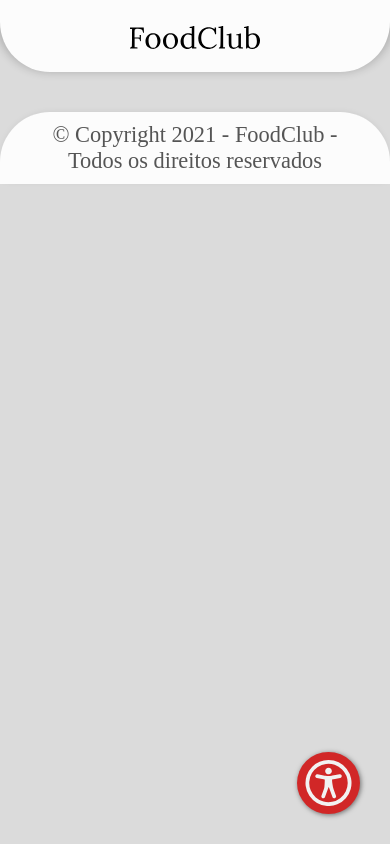
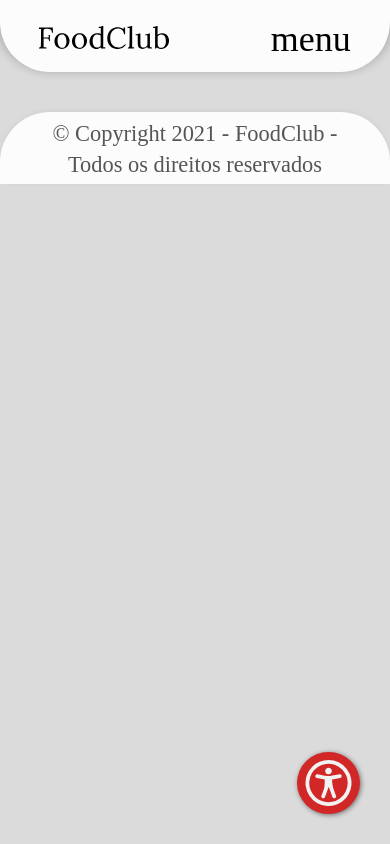
Before and after one commit to paulozaneripe/foodclub, a Nuxt app in the folder frontend/: page /login in a window 390 px wide. Built offline with nearby package versions, Linux system fonts and the light colour scheme.

Commit message:
Implementado responsividade do menu do cabeçalho

```diff
--- a/frontend/src/assets/styles/global.scss
+++ b/frontend/src/assets/styles/global.scss
@@ -43,6 +43,11 @@
 
 p {
     font-size: 1.2em;
+}
+
+a {
+    text-decoration: none;
+    color: unset;
 }
 
 img {
--- a/frontend/src/components/A11yMenu/A11yMenu.scss
+++ b/frontend/src/components/A11yMenu/A11yMenu.scss
@@ -1,17 +1,17 @@
-.a11y {
+#a11y-menu {
     position: fixed;
     bottom: 30px;
     right: 30px;
 }
 
-#menu {
+.content {
     position: absolute;
     bottom: 60px;
     right: 31px;
     width: 202px;
 }
 
-.open-dyslexic.giant-font #menu {
+.open-dyslexic.giant-font .content {
     width: 208px;
 }
 
@@ -62,12 +62,11 @@
     }
 }
 
-#a11y-menu {
+#a11y-button {
     width: 63px;
     display: flex;
     justify-content: center;
     align-items: center;
-    margin: auto;
     padding: 8px;
     border-radius: 50%;
     z-index: 999;
@@ -77,7 +76,7 @@
     box-shadow: 1px 1px 5px rgba(0, 0, 0, 0.5);
 }
 
-#a11y-menu img {
+#a11y-button img {
     width: 47px;
     height: 46px;
     filter: invert(95%);
--- a/frontend/src/components/A11yMenu/A11yMenu.vue
+++ b/frontend/src/components/A11yMenu/A11yMenu.vue
@@ -1,6 +1,6 @@
 <template>
-    <div class="a11y">
-        <div v-if="showA11yMenu" id="menu">
+    <div id="a11y-menu">
+        <div v-if="showA11yMenu" class="content">
             <ul>
                 <li>
                     <TheToggler
@@ -48,7 +48,7 @@
             <span class="arrow"></span>
         </div>
         <span
-            id="a11y-menu"
+            id="a11y-button"
             tabindex="0"
             role="button"
             :aria-pressed="showA11yMenu === false ? 'false' : 'true'"
@@ -64,5 +64,5 @@
     </div>
 </template>
 
-<script src="./A11yMenu.js"/>
+<script src="./A11yMenu.js" />
 <style lang="scss" src="./A11yMenu.scss" scoped />
--- a/frontend/src/components/SearchBar/SearchBar.scss
+++ b/frontend/src/components/SearchBar/SearchBar.scss
@@ -20,13 +20,13 @@
     }
 }
 
-.dark-mode .user-is-tabbing .search-bar input {
+.dark-mode .user-is-tabbing .search-bar{
     &:focus-within {
         outline: 1px solid white;
     }
 }
 
-.light-mode .user-is-tabbing .search-bar input {
+.light-mode .user-is-tabbing .search-bar {
     &:focus-within {
         outline: 1px solid black;
     }
@@ -39,7 +39,7 @@
     max-width: 1015px;
     width: 100%;
     height: 64px;
-    padding: 0 0 0 20px;
+    padding: 0 20px;
     border-radius: 50px;
     transition: background-color 200ms ease-in-out;
     box-shadow: 0 1px 5px 0px rgba(0, 0, 0, 0.1);
@@ -58,6 +58,7 @@
         border-radius: 0 50px 50px 0;
         border: none;
         font-size: 1.4em;
+        text-overflow: ellipsis;
         padding: 0 10px;
 
         &:focus {
--- a/frontend/src/components/SearchBar/SearchBar.vue
+++ b/frontend/src/components/SearchBar/SearchBar.vue
@@ -15,5 +15,4 @@
 </template>
 
 <script src="./SearchBar.js" />
-
 <style lang="scss" src="./SearchBar.scss" scoped />
--- a/frontend/src/components/TheFooter/TheFooter.scss
+++ b/frontend/src/components/TheFooter/TheFooter.scss
@@ -37,3 +37,10 @@
         }
     }
 }
+
+@media (max-width: 575.98px) {
+    #footer-description p {
+        line-height: 1.4em;
+        margin-bottom: -2px;
+    }
+}
--- a/frontend/src/components/TheHeader/TheHeader.js
+++ b/frontend/src/components/TheHeader/TheHeader.js
@@ -4,6 +4,11 @@
 export default Vue.extend({
     components: {
         TheToggler,
+    },
+    data() {
+        return {
+            showHeaderMenu: false,
+        };
     },
     head() {
         return {
@@ -15,4 +20,11 @@
             ],
         };
     },
+    methods: {
+        showMenu() {
+            this.showHeaderMenu
+                ? (this.showHeaderMenu = false)
+                : (this.showHeaderMenu = true);
+        },
+    }
 });
--- a/frontend/src/components/TheHeader/TheHeader.scss
+++ b/frontend/src/components/TheHeader/TheHeader.scss
@@ -22,10 +22,6 @@
 
     .links a {
         color: white;
-
-        &:last-of-type {
-            border: 1px solid white;
-        }
     }
 }
 
@@ -51,8 +47,17 @@
             justify-content: space-between;
             align-items: center;
 
+            .sandwich-menu {
+                display: none;
+            }
+        }
+    }
+}
+
+@media (min-width: 575.98px) {
+    header nav ul {
         .links {
-                display: flex;
+            display: flex !important;
             width: 100%;
 
             a {
@@ -73,6 +78,7 @@
                     background-color: $red;
                     padding: 11px 20px;
                     margin-right: 25px;
+
                     &:hover {
                         background-color: darken($red, 5%);
                     }
@@ -80,7 +86,7 @@
 
                 &:last-of-type {
                     background-color: transparent;
-                    }
+                    border: 1px solid white;
                 }
             }
         }
@@ -88,20 +94,67 @@
 }
 
 @media (max-width: 575.98px) {
+    .dark-mode {
+        .links, .arrow {
+            background-color: $dark-primary;
+        }
+    }
+
+    .light-mode {
+        .links, .arrow {
+            background-color: $light-primary;
+        }
+    }
+
+
     header {
         display: block;
         padding: 18px 0;
+
+        nav {
+            ul {
+                .links {
+                    position: absolute;
+                    top: 55px;
+                    right: 50px;
+                    padding: 20px;
+                    border-radius: 10px 0 10px 10px;
+                    font-size: 1.4em;
+                    display: grid;
+                    grid-template-columns: 1fr;
+                    box-shadow: 4px -5px 5px rgba(0, 0, 0, 0.1);
+                    z-index: 999;
+
+                    a {
+                        width: 100%;
+                        min-width: 80px;
+
+                        &:not(:last-child) {
+                            margin-bottom: 25px;
                         }
 
-    header nav ul {
-        justify-content: center;
-
-        #logo img {
-            margin-bottom: -17px;
+                        &:hover {
+                           font-weight: bold;
+                        }
+                    }
                 }
 
-        .links {
-            display: none;
+                .sandwich-menu {
+                    display: flex;
+                    justify-content: center;
+                    align-items: center;
+                    transition: 0.4s transform;
+
+                    span.material-icons {
+                        font-size: 36px;
+                        cursor: pointer;
+                    }
+
+                    &:hover {
+                        transform: scale(1.08);
+                    }
+                }
+            }
         }
     }
 }
--- a/frontend/src/components/TheHeader/TheHeader.vue
+++ b/frontend/src/components/TheHeader/TheHeader.vue
@@ -28,7 +28,14 @@
                     </div>
                 </li>
                 <li>
-                    <div class="links">
+                    <div
+                        class="sandwich-menu"
+                        @click="showMenu"
+                        @keyup.space="showMenu"
+                    >
+                        <span class="material-icons" tabindex="0"> menu </span>
+                    </div>
+                    <div class="links" v-show="showHeaderMenu">
                         <NuxtLink
                             tabindex="0"
                             to="/auth/login"
```
Lines whose indentation alone changed are shown as unchanged.
